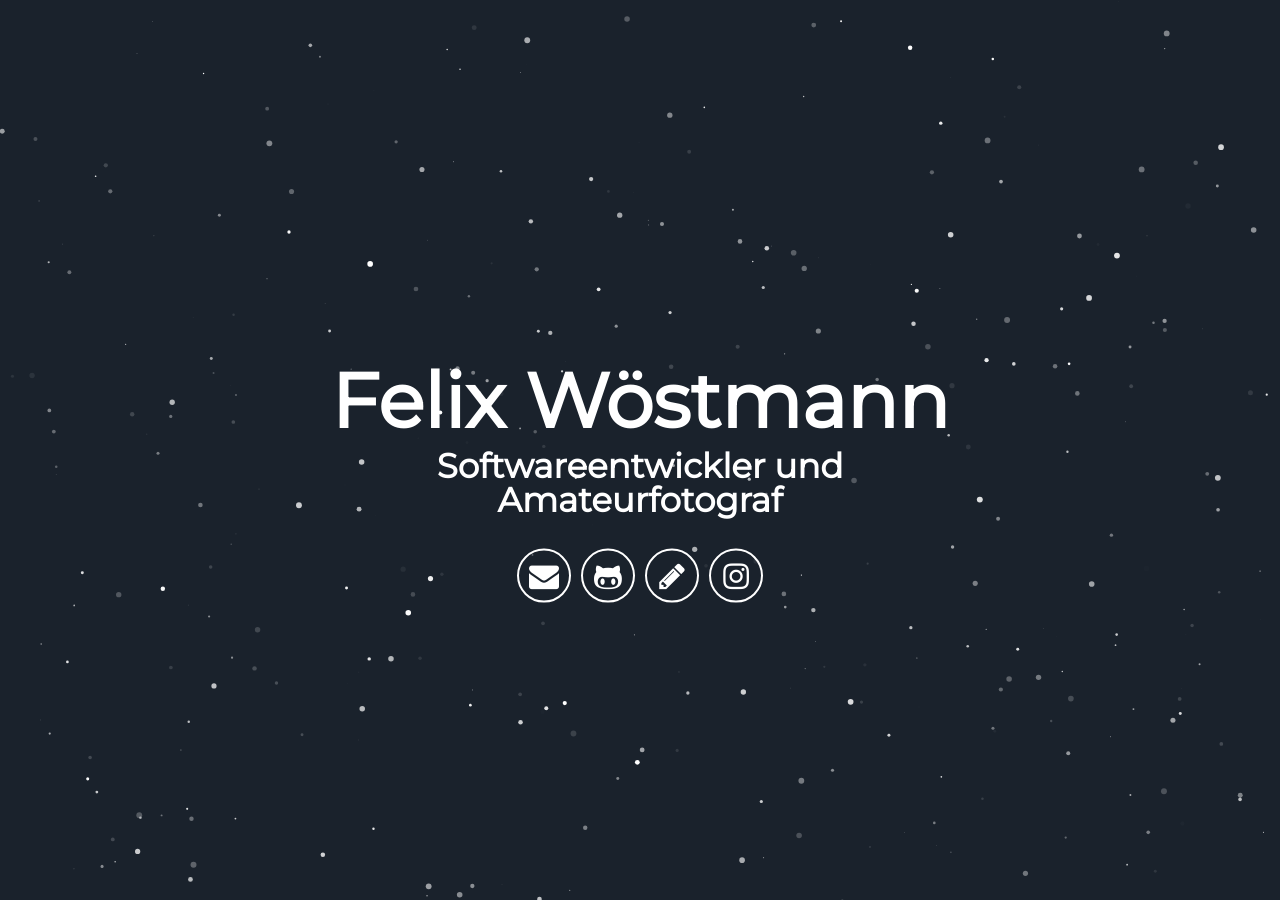
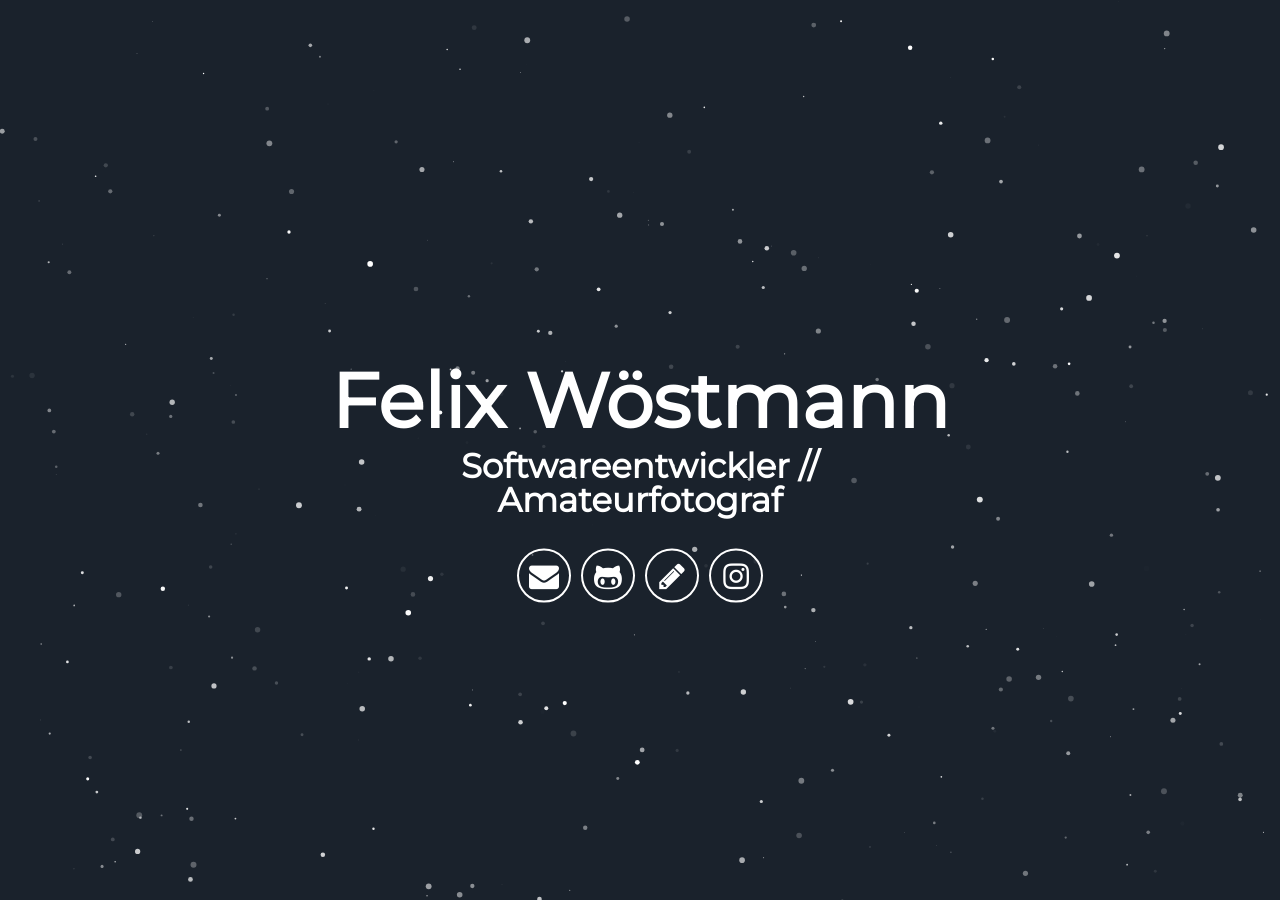
Before and after one commit to felixwoestmann/felixwoestmann.github.io, a Jekyll site: the page built from index.html, in a window 1280 px wide. Built offline with Jekyll 4.4.1, drawn with Linux system fonts in a browser that asks for light colours; some web fonts are replaced.

Commit message:
Update _config.yml

```diff
--- a/_config.yml
+++ b/_config.yml
@@ -7,7 +7,7 @@ description: Felix Wöstmann Visitenkarte
 # User settings
 username: Felix Wöstmann
 user_description:
-user_title: Softwareentwickler und  Amateurfotograf
+user_title: Softwareentwickler // Amateurfotograf
 email: kontakt@felixwoestmann.me
 github_username:  felixwoestmann
 instagram_username:  woestmann.felix
```
